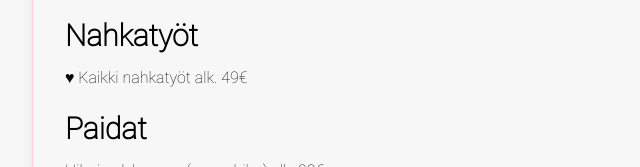
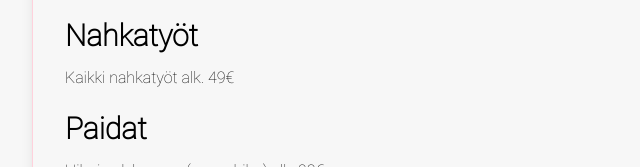
Before and after one commit to Jason-Goon/base_base, a website: page src/index.html in a window 1280 px wide. Shown: the part 2573-2740 px from the top of the page, 224-864 px from the left. Drawn offline with nearby package versions, Linux system fonts and the light colour scheme; files that its build step writes are made by us from their sources; files whose address does not match are found by name.

```diff
--- a/src/index.html
+++ b/src/index.html
@@ -104,7 +104,7 @@
 
     <h3 class="text-2xl font-bold mb-2">Nahkatyöt</h3>
     <ul class="mb-4">
-      <li>♥ Kaikki nahkatyöt alk. 49€</li>
+      <li>Kaikki nahkatyöt alk. 49€</li>
     </ul>
 
     <h3 class="text-2xl font-bold mb-2">Paidat</h3>
```
Also changed, not shown: dist/index.html.
